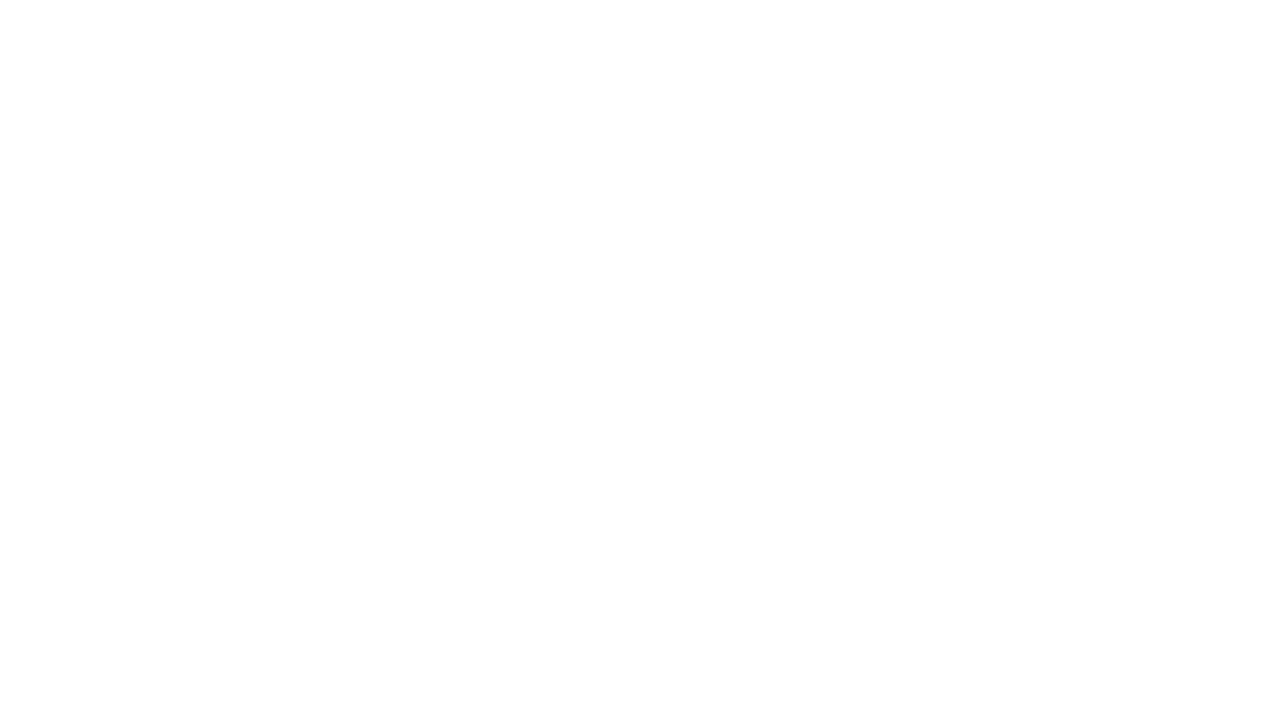
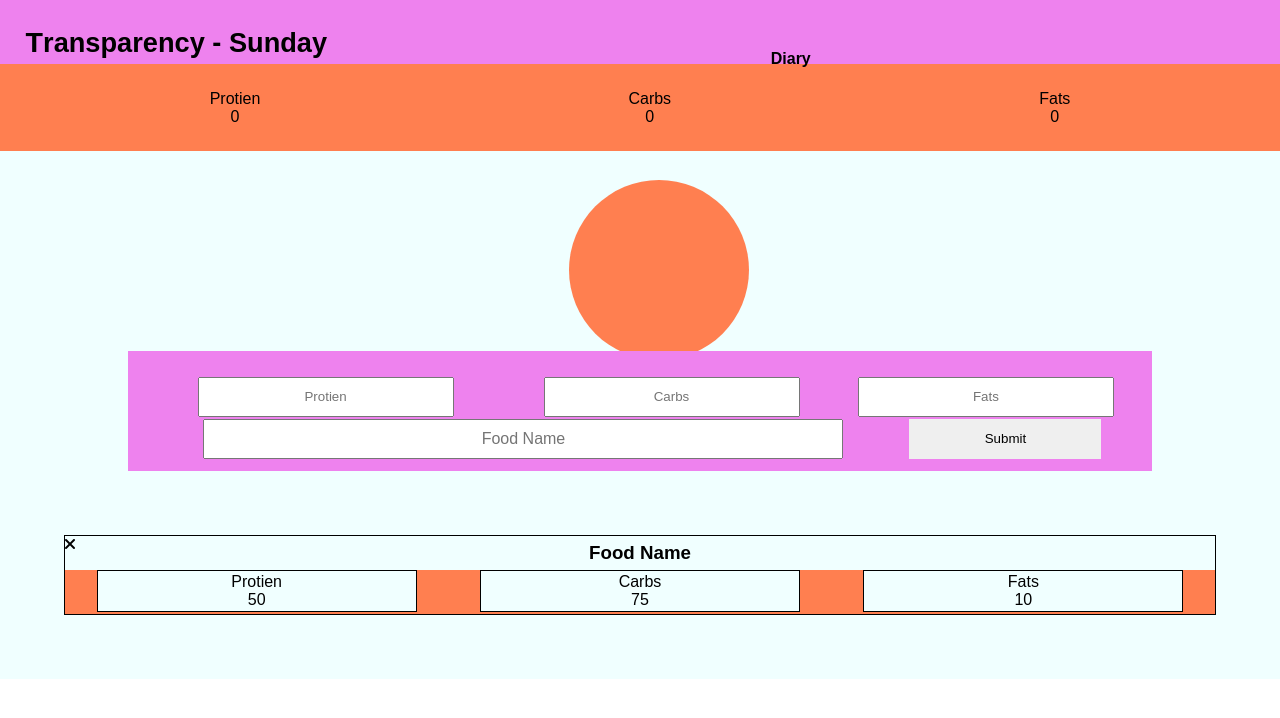
Before and after one commit to ChristopherNoelGoldsmith/Macro-Tracker, a website: page index.html in a window 1280 px wide. Drawn offline with Linux system fonts and the light colour scheme.

Commit message:
inital layout completed

```diff
--- a/index.html
+++ b/index.html
@@ -4,7 +4,122 @@
     <meta charset="UTF-8" />
     <meta http-equiv="X-UA-Compatible" content="IE=edge" />
     <meta name="viewport" content="width=device-width, initial-scale=1.0" />
+    <link
+      rel="stylesheet"
+      href="https://cdnjs.cloudflare.com/ajax/libs/font-awesome/6.1.1/css/all.min.css"
+      integrity="sha512-KfkfwYDsLkIlwQp6LFnl8zNdLGxu9YAA1QvwINks4PhcElQSvqcyVLLD9aMhXd13uQjoXtEKNosOWaZqXgel0g=="
+      crossorigin="anonymous"
+      referrerpolicy="no-referrer"
+    />
+    <link rel="stylesheet" href="main.css" />
     <title>Document</title>
   </head>
-  <body></body>
+  <body>
+    <!--Pie Chart-->
+    <main id="container">
+      <header id="navbar">
+        <h1 id="title-and-day">Transparency - Sunday</h1>
+        <figure id="foods-diary-button">
+          <span id="food-diary-text"><h2>Diary</h2></span>
+        </figure>
+      </header>
+      <!--totals-->
+      <section class="totals">
+        <span class="listed-food-macros"
+          ><p>Protien</p>
+          <p class="protien-val">0</p></span
+        >
+        <span class="listed-food-macros"
+          ><p>Carbs</p>
+          <p class="carbs-val">0</p></span
+        >
+        <span class="listed-food-macros"
+          ><p>Fats</p>
+          <p class="fats-val">0</p></span
+        >
+      </section>
+      <!--Pie Chart-->
+      <section id="pie-chart">
+        <div class="circle"></div>
+      </section>
+      <!--Input Section-->
+      <section id="create-food-item">
+        <figure id="protien" class="macros">
+          <input
+            type="text"
+            name="protien"
+            id="protien-input"
+            placeholder="Protien"
+          />
+        </figure>
+
+        <figure id="carbs" class="macros">
+          <input
+            type="text"
+            name="carbs"
+            id="carbs-input"
+            placeholder="Carbs"
+          />
+        </figure>
+
+        <figure id="fats" class="macros">
+          <input type="text" name="fats" id="fats-input" placeholder="Fats" />
+        </figure>
+
+        <figure id="food-name">
+          <input type="text" id="food-name-input" placeholder="Food Name" />
+        </figure>
+
+        <figure id="submit-btn">
+          <input type="button" value="Submit" />
+        </figure>
+      </section>
+      <!--Food List for today-->
+      <section id="foods-list-section">
+        <ul id="foods-list">
+          <li class="listed-foods">
+            <section class="listed-food-stats">
+              <h3 class="listed-food-name">Food Name</h3>
+              <i class="fa-solid fa-xmark li-x-icon"></i>
+              <span class="listed-food-macros"
+                ><p>Protien</p>
+                <p class="protien-val">50</p></span
+              >
+              <span class="listed-food-macros"
+                ><p>Carbs</p>
+                <p class="carbs-val">75</p></span
+              >
+              <span class="listed-food-macros"
+                ><p>Fats</p>
+                <p class="fats-val">10</p></span
+              >
+            </section>
+          </li>
+        </ul>
+      </section>
+    </main>
+  </body>
+
+  <template id="food-li-template">
+    <li class="listed-foods">
+      <section class="listed-food-stats">
+        <h3 class="listed-food-name">
+          Food Name<i class="fa-solid fa-xmark li-x-icon"></i>
+        </h3>
+
+        <span class="listed-food-macros"
+          ><p>Protien</p>
+          <p class="protien-val">50</p></span
+        >
+        <span class="listed-food-macros"
+          ><p>Carbs</p>
+          <p class="carbs-val">75</p></span
+        >
+        <span class="listed-food-macros"
+          ><p>Fats</p>
+          <p class="fats-val">10</p></span
+        >
+      </section>
+    </li>
+  </template>
 </html>
```
Also changed, not shown: main.css (added, +1 -0 lines), package.json (added, +26 -0 lines), 2 other files.
